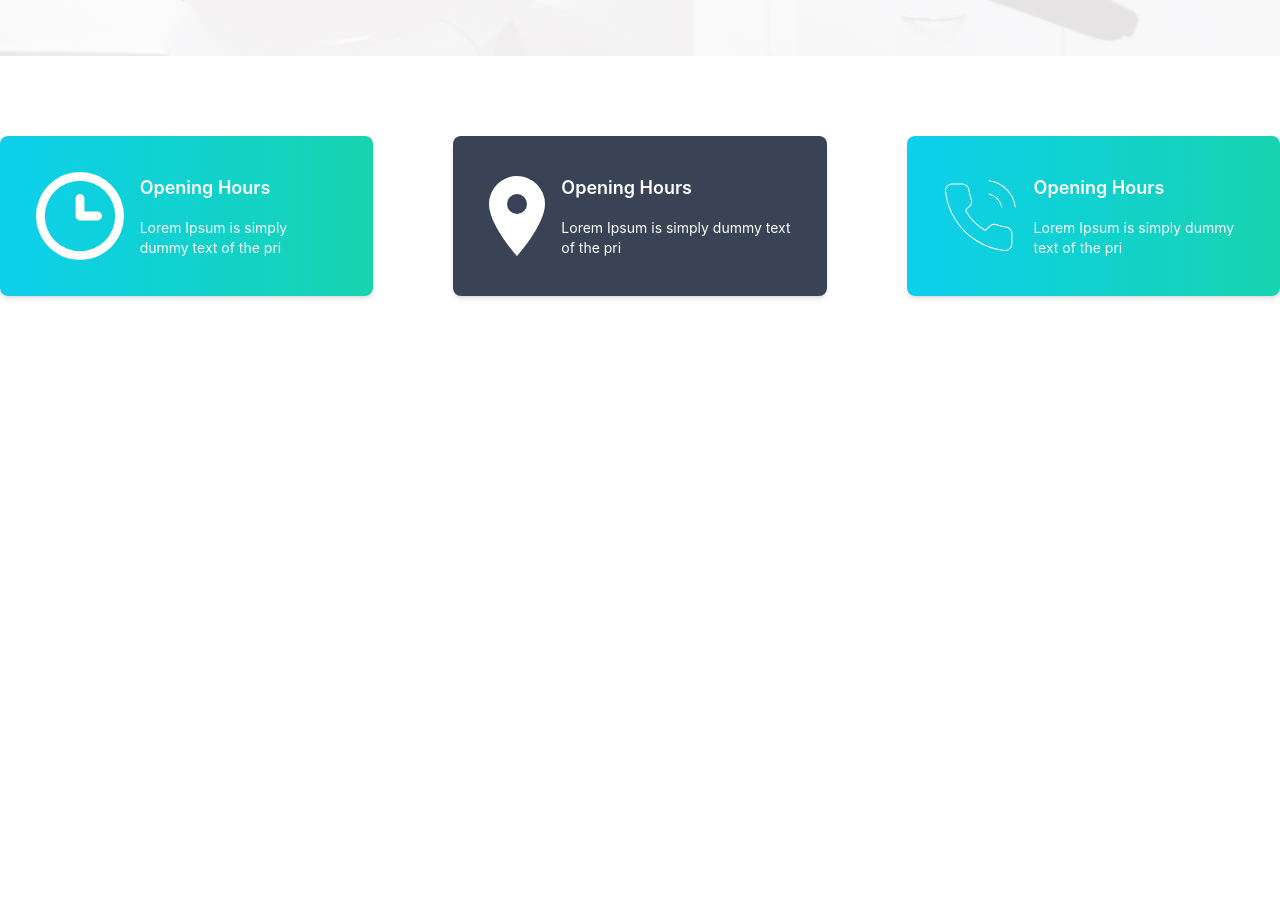
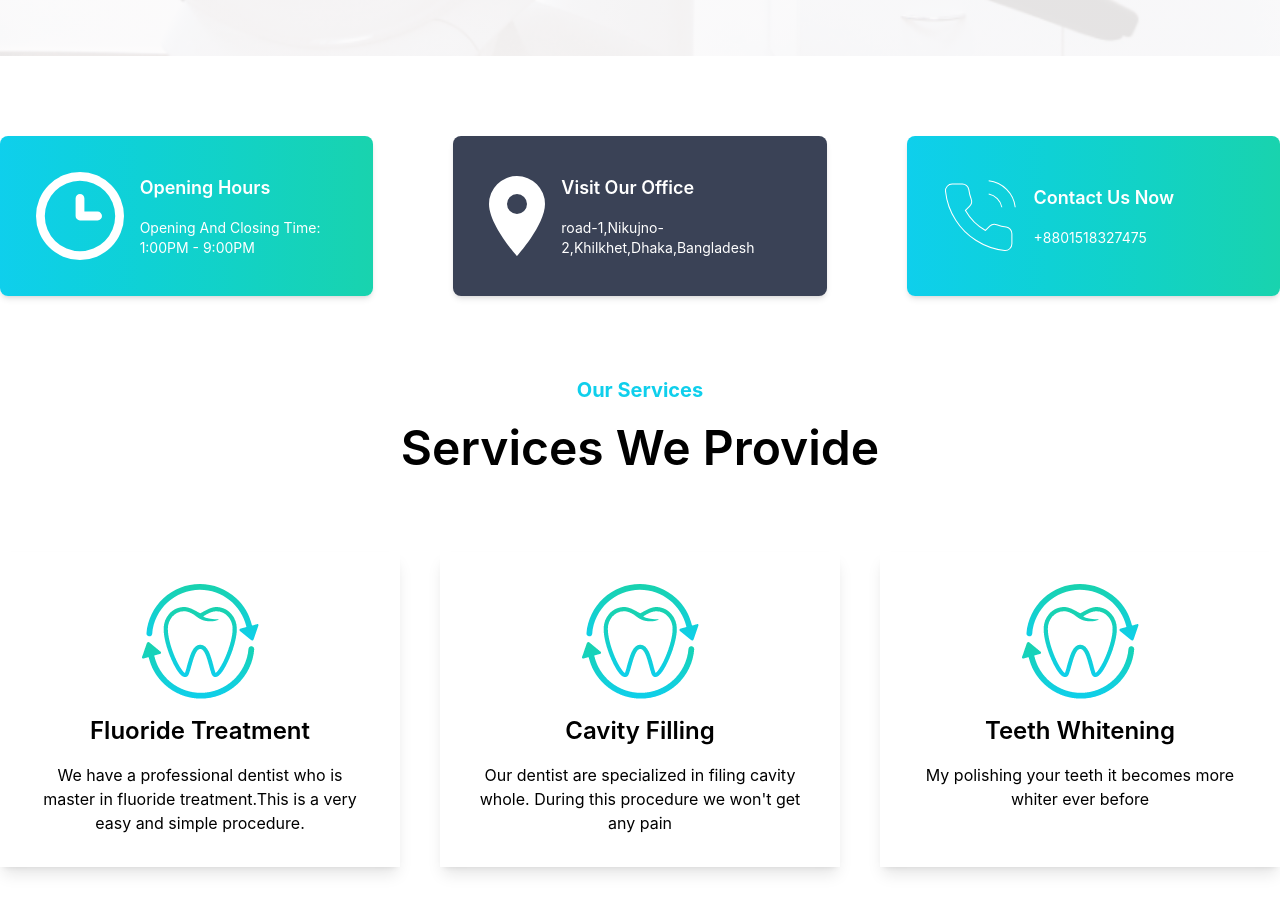
Before and after one commit to Riday1/dentist-client, a React (Create React App) app: page / in a window 1280 px wide. Shown: the part 840-1752 px from the top of the page. Before the commit the page ends 1216 px from the top, so only its background shows below. Built offline with nearby package versions, Linux system fonts and the light colour scheme.

Commit message:
services section is added and we also created single service card and shows them dynamically based on the data

```diff
--- a/src/Pages/Home/Home/Home.js
+++ b/src/Pages/Home/Home/Home.js
@@ -1,12 +1,14 @@
 import React from 'react';
 import Banner from '../Banner/Banner';
 import Stats from '../Stat/Stats';
+import Services from '../Services/Services';
 
 const Home = () => {
     return (
         <div className=''>
             <Banner></Banner>
             <Stats></Stats>
+            <Services></Services>
 
         </div>
     );
--- /dev/null
+++ b/src/Pages/Home/Services/Services.js
@@ -0,0 +1,40 @@
+import React from 'react';
+import Fluoride from '../../../assets/images/fluoride.png';
+import Cavity from '../../../assets/images/cavity.png';
+import Whitening from '../../../assets/images/whitening.png'
+import SingleServiceCard from './SingleServiceCard';
+const Services = () => {
+    const allServices = [
+        {
+            id: 1,
+            name: "Fluoride Treatment",
+            text: "We have a professional dentist who is master in fluoride treatment.This is a very easy and simple procedure.",
+            image: Fluoride
+        },
+        {
+            id: 2,
+            name: "Cavity Filling",
+            text: "Our dentist are specialized in filing cavity whole. During this procedure we won't get any pain ",
+            image: Fluoride
+        },
+        {
+            id: 3,
+            name: "Teeth Whitening",
+            text: "My polishing your teeth it becomes more whiter ever before",
+            image: Fluoride
+        }
+    ]
+    return (
+        <div className='my-20 '>
+            <p className='text-xl text-primary text-center font-bold'>Our Services</p>
+            <h1 className='text-5xl font-semibold text-center mt-5'>Services We Provide</h1>
+            <div className='grid grid-cols-1 md:grid-cols2 lg:grid-cols-3 gap-10 my-20 '>
+                {
+                    allServices.map(singleService => <SingleServiceCard key={singleService.id} singleService={singleService}></SingleServiceCard>)
+                }
+            </div>
+        </div>
+    );
+};
+
+export default Services;
--- /dev/null
+++ b/src/Pages/Home/Services/SingleServiceCard.js
@@ -0,0 +1,16 @@
+import React from 'react';
+
+const SingleServiceCard = ({ singleService }) => {
+    const { id, name, text, image } = singleService;
+    return (
+        <div className='p-8 shadow-lg text-center hover:scale-105 duration-200'>
+            <img src={image} className='inline-block mb-4' alt="" />
+            <div className='info text-center'>
+                <h1 className='text-2xl font-semibold mb-4'>{name}</h1>
+                <p className='text-md'>{text}</p>
+            </div>
+        </div >
+    );
+};
+
+export default SingleServiceCard;
--- /dev/null
+++ b/src/Pages/Home/Stat/SingleInfoCard.js
@@ -0,0 +1,16 @@
+import React from 'react';
+
+const SingleInfoCard = ({ cardInfo }) => {
+    const { bgClass, id, name, info, image } = cardInfo
+    return (
+        <div className={`shadow-md flex items-center  p-9  rounded-lg ${bgClass}`}>
+            <img src={image} alt="" />
+            <div className='ml-4'>
+                <h1 className='text-lg mb-4 font-semibold text-white'>{name}</h1>
+                <p className='text-sm text-white'>{info}</p>
+            </div>
+        </div>
+    );
+};
+
+export default SingleInfoCard;
--- a/src/Pages/Home/Stat/Stats.js
+++ b/src/Pages/Home/Stat/Stats.js
@@ -1,31 +1,38 @@
 import React from 'react';
-import clockLogo from '../../../assets/icons/clock.svg'
-import markerLogo from '../../../assets/icons/marker.svg'
-import phoneLogo from '../../../assets/icons/phone.svg'
+import clock from '../../../assets/icons/clock.svg'
+import marker from '../../../assets/icons/marker.svg'
+import phone from '../../../assets/icons/phone.svg'
+import SingleInfoCard from './SingleInfoCard';
 const Stats = () => {
+
+    const cardInfos = [
+        {
+            id: 1,
+            name: 'Opening Hours',
+            info: 'Opening And Closing Time: 1:00PM - 9:00PM',
+            bgClass: "bg-gradient-to-r from-primary to-secondary",
+            image: clock
+        },
+        {
+            id: 2,
+            name: 'Visit Our Office',
+            info: 'road-1,Nikujno-2,Khilkhet,Dhaka,Bangladesh ',
+            bgClass: "bg-accent",
+            image: marker
+        },
+        {
+            id: 3,
+            name: 'Contact Us Now',
+            info: '+8801518327475',
+            bgClass: "bg-gradient-to-r from-primary to-secondary",
+            image: phone
+        },
+    ]
     return (
         <div className=" grid  lg:grid-cols-3 md:grid-cols-2 grid-cols-1 gap-20 my-20 ">
-            <div className='shadow-md flex items-center justify-between p-9 bg-gradient-to-r from-primary to-secondary rounded-lg '>
-                <img src={clockLogo} alt="" />
-                <div className='ml-4'>
-                    <h1 className='text-lg mb-4 font-semibold text-white'>Opening Hours</h1>
-                    <p className='text-sm text-white'>Lorem Ipsum is simply dummy text of the pri</p>
-                </div>
-            </div>
-            <div className='shadow-md flex items-center justify-between p-9 bg-accent rounded-lg '>
-                <img src={markerLogo} alt="" />
-                <div className='ml-4'>
-                    <h1 className='text-lg mb-4 font-semibold text-white'>Opening Hours</h1>
-                    <p className='text-sm text-white'>Lorem Ipsum is simply dummy text of the pri</p>
-                </div>
-            </div>
-            <div className='shadow-md flex items-center justify-between p-9 bg-gradient-to-r from-primary to-secondary rounded-lg '>
-                <img src={phoneLogo} alt="" />
-                <div className='ml-4'>
-                    <h1 className='text-lg mb-4 font-semibold text-white'>Opening Hours</h1>
-                    <p className='text-sm text-white'>Lorem Ipsum is simply dummy text of the pri</p>
-                </div>
-            </div>
+            {
+                cardInfos.map(cardInfo => <SingleInfoCard key={cardInfo.id} cardInfo={cardInfo}></SingleInfoCard>)
+            }
         </div>
     );
 };
```
